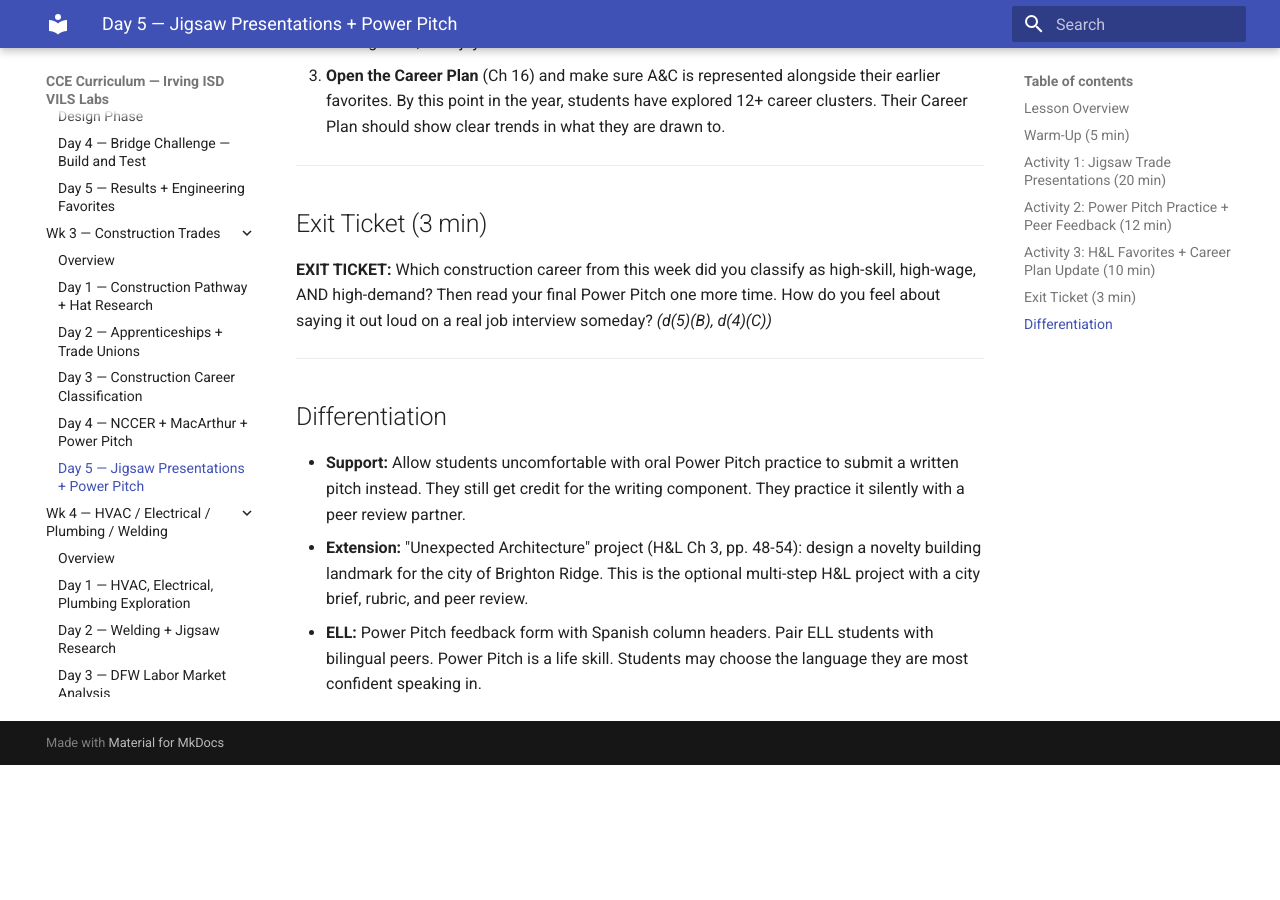
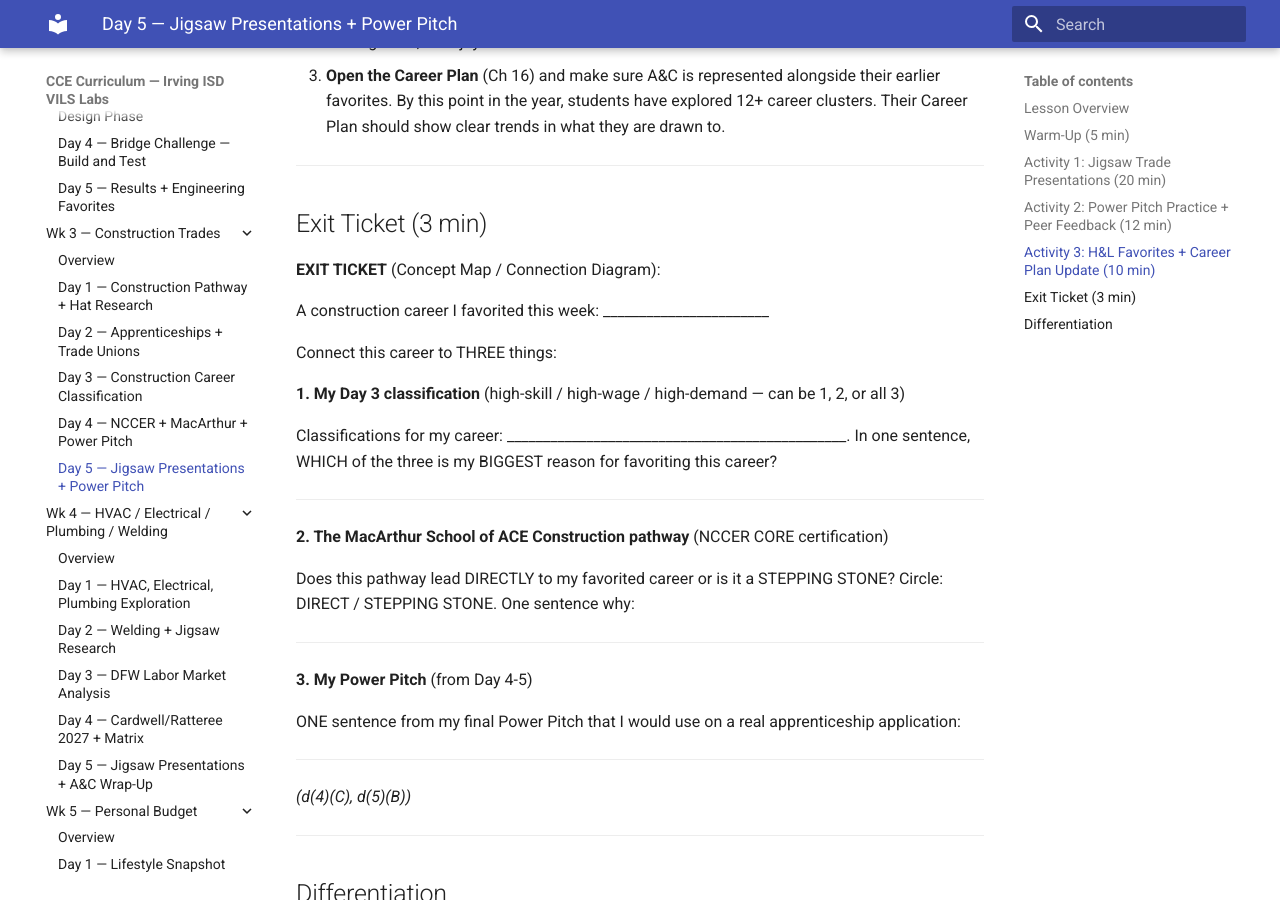
Before and after one commit to elbrielle/cce-curriculum, an MkDocs documentation site: the page built from docs/5sw/wk3-construction-trades/day5.md, in a window 1280 px wide and 900 px high, scrolled down 2492 px. Built offline with MkDocs 1.6.1 and Material for MkDocs 9.7.7, drawn with Linux system fonts in a browser that asks for light colours; the version menu is left out; before the commit the page ends 3257 px from its top, so only the background shows below that.

Commit message:
AUDIT: 5SW Wk3 Construction Trades TEKS audit + exit-ticket rewrite

```diff
--- a/docs/5sw/wk3-construction-trades/day5.md
+++ b/docs/5sw/wk3-construction-trades/day5.md
@@ -76,7 +76,31 @@ Direct students to open H&L and complete three tasks:
 
 ## Exit Ticket (3 min)
 
-**EXIT TICKET:** Which construction career from this week did you classify as high-skill, high-wage, AND high-demand? Then read your final Power Pitch one more time. How do you feel about saying it out loud on a real job interview someday? *(d(5)(B), d(4)(C))*
+**EXIT TICKET** (Concept Map / Connection Diagram):
+
+A construction career I favorited this week: _______________________
+
+Connect this career to THREE things:
+
+**1. My Day 3 classification** (high-skill / high-wage / high-demand — can be 1, 2, or all 3)
+
+   Classifications for my career: _______________________________________________. In one sentence, WHICH of the three is my BIGGEST reason for favoriting this career?
+
+   ___________________________________________________________________
+
+**2. The MacArthur School of ACE Construction pathway** (NCCER CORE certification)
+
+   Does this pathway lead DIRECTLY to my favorited career or is it a STEPPING STONE? Circle: DIRECT / STEPPING STONE. One sentence why:
+
+   ___________________________________________________________________
+
+**3. My Power Pitch** (from Day 4-5)
+
+   ONE sentence from my final Power Pitch that I would use on a real apprenticeship application:
+
+   ___________________________________________________________________
+
+*(d(4)(C), d(5)(B))*
 
 ---
 
```
Also changed, not shown: docs/5sw/wk3-construction-trades/day1.md (+23 -1 lines), docs/5sw/wk3-construction-trades/day2.md (+20 -1 lines), docs/5sw/wk3-construction-trades/day3.md (+21 -1 lines), docs/5sw/wk3-construction-trades/day4.md (+23 -1 lines).
